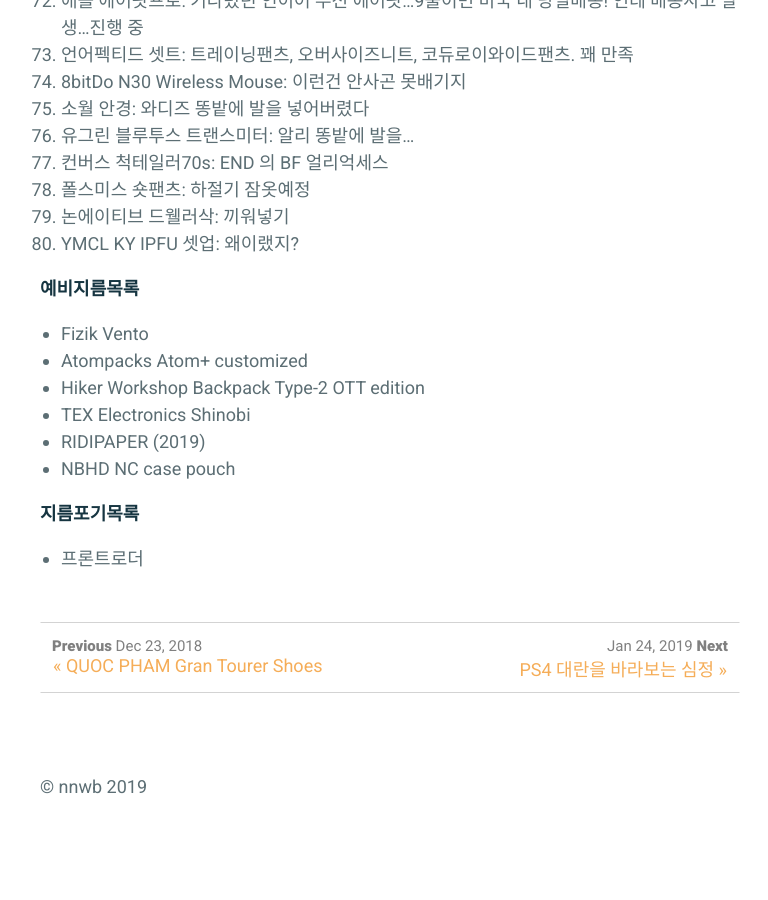
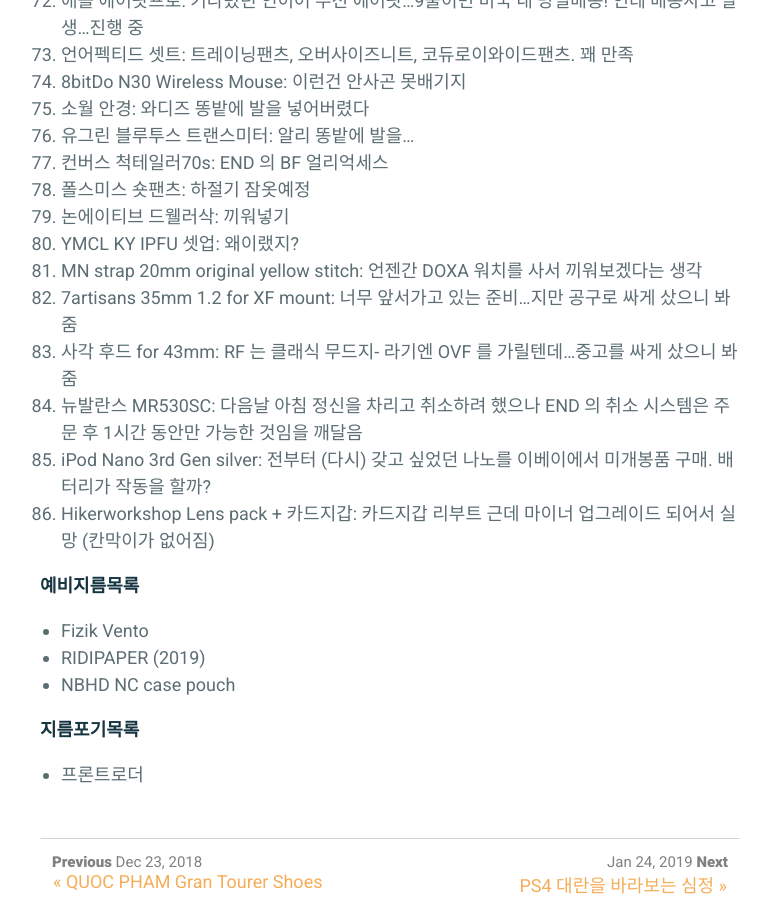
Before and after one commit to nnwb/nnwb.github.io, a Jekyll site: the page built from _posts/2019-01-01-2019buy.md, in a window 1280 px wide and 900 px high, scrolled down 2899 px. Shown: the whole window, without its empty margins (250-1018 px from the left). Built offline with Jekyll 4.4.1, drawn with Linux system fonts in a browser that asks for light colours; comment, search, counter and statistics services are not loaded.

Commit message:
Update 2019-01-01-2019buy.md

```diff
--- a/_posts/2019-01-01-2019buy.md
+++ b/_posts/2019-01-01-2019buy.md
@@ -92,13 +92,16 @@ comments: true
 78. 폴스미스 숏팬츠: 하절기 잠옷예정
 79. 논에이티브 드웰러삭: 끼워넣기
 80. YMCL KY IPFU 셋업: 왜이랬지?
+81. MN strap 20mm original yellow stitch: 언젠간 DOXA 워치를 사서 끼워보겠다는 생각
+82. 7artisans 35mm 1.2 for XF mount: 너무 앞서가고 있는 준비...지만 공구로 싸게 샀으니 봐줌
+83. 사각 후드 for 43mm: RF 는 클래식 무드지- 라기엔 OVF 를 가릴텐데...중고를 싸게 샀으니 봐줌
+84. 뉴발란스 MR530SC: 다음날 아침 정신을 차리고 취소하려 했으나 END 의 취소 시스템은 주문 후 1시간 동안만 가능한 것임을 깨달음
+85. iPod Nano 3rd Gen silver: 전부터 (다시) 갖고 싶었던 나노를 이베이에서 미개봉품 구매. 배터리가 작동을 할까?
+86. Hikerworkshop Lens pack + 카드지갑: 카드지갑 리부트 근데 마이너 업그레이드 되어서 실망 (칸막이가 없어짐)
 
 
 **예비지름목록**
 - Fizik Vento
-- Atompacks Atom+ customized
-- Hiker Workshop Backpack Type-2 OTT edition
-- TEX Electronics Shinobi
 - RIDIPAPER (2019)
 - NBHD NC case pouch
 
```
